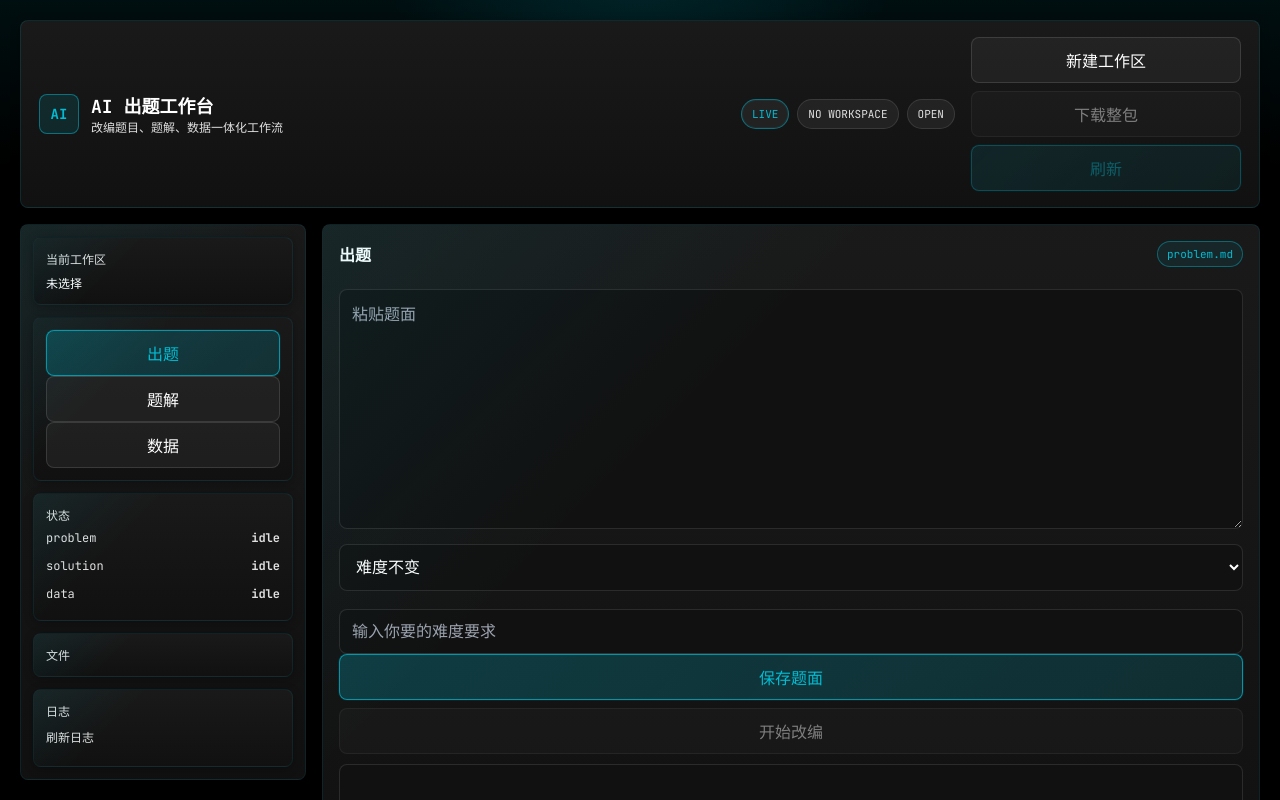
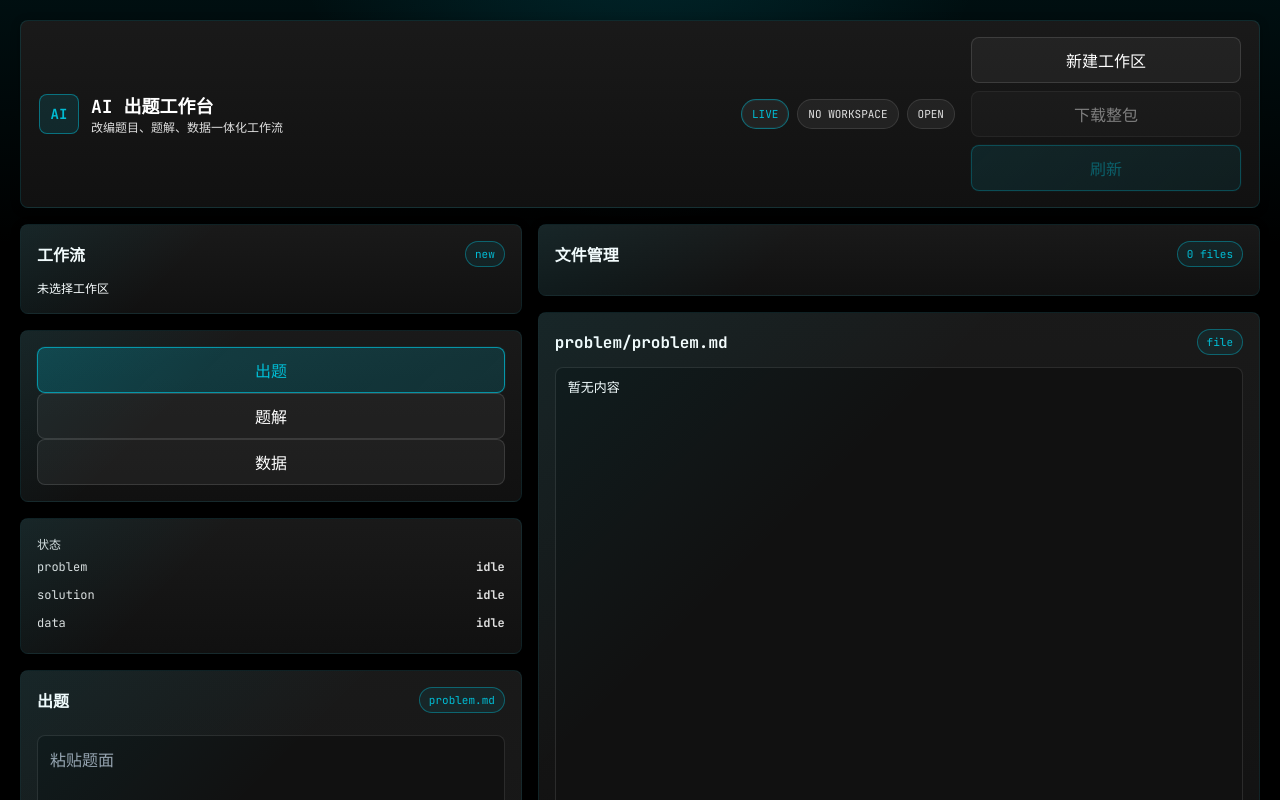
Before and after one commit to doing-1024/ai-problem-maker, a Vue app: page / in a window 1280 px wide. Shown: the top 800 px of the page. Built offline with nearby package versions, Linux system fonts and the light colour scheme.

Commit message:
Improve file preview layout and LLM completion handling

```diff
--- a/client/src/App.vue
+++ b/client/src/App.vue
@@ -18,15 +18,18 @@
       </div>
     </header>
 
-    <main class="layout">
-      <aside class="sidebar">
-        <div class="section">
-          <div class="section-title">当前工作区</div>
-          <div class="workspace-id">{{ workspaceId || '未选择' }}</div>
+    <main class="workspace-layout">
+      <section class="control-pane">
+        <div class="panel">
+          <div class="panel-head">
+            <h2>工作流</h2>
+            <span class="panel-chip">{{ workspaceId ? 'ready' : 'new' }}</span>
+          </div>
+          <div class="workspace-id">{{ workspaceId || '未选择工作区' }}</div>
           <div class="subtitle" v-if="workspaceToken">已绑定访问令牌</div>
         </div>
 
-        <div class="section">
+        <div class="panel">
           <button
             v-for="item in tabs"
             :key="item.key"
@@ -38,7 +41,7 @@
           </button>
         </div>
 
-        <div class="section">
+        <div class="panel">
           <div class="section-title">状态</div>
           <div v-for="(item, key) in status" :key="key" class="status-line">
             <span>{{ key }}</span>
@@ -47,30 +50,6 @@
           <div class="subtitle" v-if="status.problem.message || status.solution.message || status.data.message">
             {{ status.problem.message || status.solution.message || status.data.message }}
           </div>
-        </div>
-
-        <div class="section">
-          <div class="section-title">文件</div>
-          <div v-for="file in files" :key="file" class="file-item" @click="openFile(file)">
-            {{ file }}
-          </div>
-        </div>
-
-        <div class="section">
-          <div class="section-title">日志</div>
-          <div class="file-item" @click="loadLogs">刷新日志</div>
-        </div>
-      </aside>
-
-      <section class="content">
-        <div class="panel live-panel" v-if="liveEvent || liveText">
-          <div class="panel-head">
-            <h2>实时反馈</h2>
-            <span class="panel-chip">stream</span>
-          </div>
-          <div class="live-meta" v-if="liveEvent">{{ liveEvent.stage }} · {{ liveEvent.state || liveEvent.phase }}</div>
-          <div class="live-meta" v-if="activeJobMessage">{{ activeJobMessage }}</div>
-          <pre>{{ liveText }}</pre>
         </div>
 
         <div v-if="errorMessage" class="alert">{{ errorMessage }}</div>
@@ -92,7 +71,6 @@
             <button class="btn primary" @click="saveProblemRaw">保存题面</button>
             <button class="btn" @click="generateProblem" :disabled="!workspaceId">开始改编</button>
           </div>
-          <pre>{{ selectedContent || problemPreview }}</pre>
         </div>
 
         <div v-else-if="tab === 'solution'" class="panel">
@@ -103,7 +81,6 @@
           <div class="row">
             <button class="btn primary" @click="generateSolution" :disabled="!workspaceId">生成题解</button>
           </div>
-          <pre>{{ selectedContent }}</pre>
         </div>
 
         <div v-else class="panel">
@@ -115,15 +92,46 @@
             <button class="btn primary" @click="generateDataPlan" :disabled="!workspaceId">生成数据方案</button>
             <button class="btn" @click="runData" :disabled="!workspaceId">Run</button>
           </div>
-          <pre>{{ selectedContent }}</pre>
         </div>
 
-        <div class="panel" v-if="logsText">
+        <div class="panel">
           <div class="panel-head">
             <h2>日志</h2>
             <span class="panel-chip">activity</span>
           </div>
-          <pre>{{ logsText }}</pre>
+          <button class="btn" @click="loadLogs" :disabled="!workspaceId">刷新日志</button>
+          <pre class="compact-pre" v-if="logsText">{{ logsText }}</pre>
+        </div>
+      </section>
+
+      <section class="file-pane">
+        <div class="panel file-browser">
+          <div class="panel-head">
+            <h2>文件管理</h2>
+            <span class="panel-chip">{{ files.length }} files</span>
+          </div>
+          <div class="file-list">
+            <button
+              v-for="file in files"
+              :key="file"
+              class="file-item"
+              :class="{ active: selectedFile === file }"
+              @click="openFile(file)"
+            >
+              {{ file }}
+            </button>
+          </div>
+        </div>
+
+        <div class="panel file-viewer">
+          <div class="panel-head">
+            <div>
+              <h2>{{ selectedFile || defaultFileName }}</h2>
+              <div class="live-meta" v-if="liveEvent">{{ liveEvent.stage }} · {{ liveEvent.state || liveEvent.phase }} · {{ activeJobMessage }}</div>
+            </div>
+            <span class="panel-chip">{{ livePreview ? 'stream preview' : 'file' }}</span>
+          </div>
+          <pre>{{ selectedContent || problemPreview || '暂无内容' }}</pre>
         </div>
       </section>
     </main>
@@ -131,7 +139,7 @@
 </template>
 
 <script setup>
-import { onMounted, ref } from 'vue';
+import { computed, onMounted, ref } from 'vue';
 
 const tabs = [
   { key: 'problem', label: '出题' },
@@ -143,6 +151,7 @@ const tab = ref('problem');
 const workspaceId = ref(localStorage.getItem('workspaceId') || '');
 const workspaceToken = ref(localStorage.getItem('workspaceToken') || '');
 const files = ref([]);
+const selectedFile = ref('');
 const selectedContent = ref('');
 const problemRaw = ref('');
 const problemPreview = ref('');
@@ -150,9 +159,9 @@ const difficultyMode = ref('same');
 const difficultyText = ref('');
 const errorMessage = ref('');
 const logsText = ref('');
-const liveText = ref('');
 const liveEvent = ref(null);
 const activeJobMessage = ref('');
+const livePreview = ref(false);
 const status = ref({
   problem: { state: 'idle' },
   solution: { state: 'idle' },
@@ -258,6 +267,8 @@ async function saveProblemRaw() {
 async function generateProblem() {
   errorMessage.value = '';
   try {
+    selectedFile.value = 'problem/problem.md';
+    livePreview.value = true;
     const result = await api(`/api/workspaces/${workspaceId.value}/problem`, {
       method: 'POST',
       body: JSON.stringify({
@@ -266,7 +277,9 @@ async function generateProblem() {
         sourceText: problemRaw.value
       })
     });
+    selectedFile.value = result.path || 'problem/problem.md';
     selectedContent.value = result.content;
+    livePreview.value = false;
     if (result.cached) {
       errorMessage.value = '题目已命中缓存';
     }
@@ -278,8 +291,11 @@ async function generateProblem() {
 
 async function generateSolution() {
   errorMessage.value = '';
+  selectedFile.value = 'solution/solution.md';
+  livePreview.value = true;
   const result = await api(`/api/workspaces/${workspaceId.value}/solution`, { method: 'POST' });
   selectedContent.value = result.markdown;
+  livePreview.value = false;
   if (result.cached) {
     errorMessage.value = '题解已命中缓存';
   }
@@ -288,8 +304,11 @@ async function generateSolution() {
 
 async function generateDataPlan() {
   errorMessage.value = '';
+  selectedFile.value = 'data/hack_plan.md';
+  livePreview.value = true;
   const result = await api(`/api/workspaces/${workspaceId.value}/data/plan`, { method: 'POST' });
   selectedContent.value = result.plan;
+  livePreview.value = false;
   if (result.cached) {
     errorMessage.value = '数据方案已命中缓存';
   }
@@ -299,8 +318,11 @@ async function generateDataPlan() {
 async function runData() {
   errorMessage.value = '';
   try {
+    selectedFile.value = 'data/datas.zip';
+    livePreview.value = true;
     const result = await api(`/api/workspaces/${workspaceId.value}/data/run`, { method: 'POST' });
     selectedContent.value = JSON.stringify(result, null, 2);
+    livePreview.value = false;
     if (result.cached) {
       errorMessage.value = '数据包已命中缓存';
     }
@@ -320,7 +342,9 @@ async function openFile(file) {
     });
     const text = await res.text();
     if (!res.ok) throw new Error(text || 'open failed');
+    selectedFile.value = file;
     selectedContent.value = text;
+    livePreview.value = false;
   } catch (error) {
     errorMessage.value = error.message;
   }
@@ -352,6 +376,24 @@ onMounted(async () => {
 });
 
 let eventSource = null;
+const defaultFileName = computed(() => fileForTab(tab.value));
+
+function fileForTab(key) {
+  if (key === 'solution') return 'solution/solution.md';
+  if (key === 'data') return 'data/hack_plan.md';
+  return 'problem/problem.md';
+}
+
+function fileForEvent(data) {
+  if (data.stage === 'solution') return data.phase === 'final' ? 'solution/solution.md' : 'solution/solution.md';
+  if (data.stage === 'data') {
+    if (data.phase === 'gen') return 'data/gen.py';
+    if (data.phase === 'run') return 'data/datas.zip';
+    return 'data/hack_plan.md';
+  }
+  return 'problem/problem.md';
+}
+
 function connectLiveFeed() {
   if (!workspaceId.value || !workspaceToken.value) return;
   if (eventSource) eventSource.close();
@@ -373,10 +415,15 @@ function connectLiveFeed() {
   eventSource.addEventListener('task:partial', ev => {
     const data = JSON.parse(ev.data);
     liveEvent.value = data;
-    liveText.value = data.text || '';
+    const text = data.text || '';
+    selectedFile.value = fileForEvent(data);
+    selectedContent.value = text ? `${text}\n\n[实时预览 ${text.length} 字，完整文件以最终生成结果为准]` : '';
+    livePreview.value = true;
   });
   eventSource.onerror = () => {
-    liveText.value = liveText.value || 'stream disconnected, retrying...';
+    if (!selectedContent.value) {
+      selectedContent.value = 'stream disconnected, retrying...';
+    }
   };
 }
 </script>
--- a/client/src/style.css
+++ b/client/src/style.css
@@ -126,14 +126,13 @@ select {
   box-shadow: inset 0 0 0 1px rgba(0, 188, 212, 0.08);
 }
 
-.layout {
+.workspace-layout {
   display: grid;
-  grid-template-columns: 286px minmax(0, 1fr);
+  grid-template-columns: minmax(360px, 0.82fr) minmax(520px, 1.18fr);
   gap: 16px;
   align-items: start;
 }
 
-.sidebar,
 .panel,
 .section {
   border-radius: var(--radius-card);
@@ -144,7 +143,6 @@ select {
   overflow: hidden;
 }
 
-.sidebar::before,
 .panel::before,
 .section::before {
   content: '';
@@ -154,11 +152,15 @@ select {
   pointer-events: none;
 }
 
-.sidebar {
-  padding: 12px;
+.control-pane,
+.file-pane {
+  min-width: 0;
   display: flex;
   flex-direction: column;
-  gap: 12px;
+  gap: 16px;
+}
+
+.control-pane {
   position: sticky;
   top: 20px;
 }
@@ -216,33 +218,41 @@ select {
   opacity: 0.45;
 }
 
+.file-list {
+  display: grid;
+  gap: 6px;
+  max-height: 260px;
+  overflow: auto;
+}
+
 .file-item {
-  padding: 8px 0;
-  border-bottom: 1px solid rgba(224, 224, 224, 0.06);
+  width: 100%;
+  padding: 9px 10px;
+  border: 1px solid rgba(224, 224, 224, 0.08);
+  border-radius: var(--radius-card);
+  background: rgba(17, 17, 17, 0.72);
   font-size: 12px;
   cursor: pointer;
   color: var(--light-grey);
-  transition: color 0.18s ease, transform 0.18s ease;
+  text-align: left;
+  transition: color 0.18s ease, transform 0.18s ease, border-color 0.18s ease;
 }
 
 .file-item:hover {
   color: var(--cyan);
   transform: translateX(2px);
+  border-color: rgba(0, 188, 212, 0.4);
 }
 
-.file-item:last-child {
-  border-bottom: 0;
+.file-item.active {
+  color: var(--cyan);
+  border-color: rgba(0, 188, 212, 0.62);
+  background: rgba(0, 188, 212, 0.08);
 }
 
-.content {
-  min-width: 0;
-  display: grid;
-  gap: 16px;
-}
-
-.live-panel {
-  border-color: rgba(0, 188, 212, 0.28);
-  background: linear-gradient(180deg, rgba(26, 26, 26, 0.98), rgba(13, 13, 13, 0.98));
+.file-pane {
+  position: sticky;
+  top: 20px;
 }
 
 .live-meta {
@@ -255,6 +265,16 @@ select {
 
 .panel {
   padding: 16px;
+}
+
+.file-viewer pre {
+  min-height: 560px;
+  max-height: calc(100vh - 250px);
+}
+
+.compact-pre {
+  min-height: 90px;
+  max-height: 180px;
 }
 
 .panel:hover {
@@ -344,11 +364,12 @@ pre:focus,
 }
 
 @media (max-width: 960px) {
-  .layout {
+  .workspace-layout {
     grid-template-columns: 1fr;
   }
 
-  .sidebar {
+  .control-pane,
+  .file-pane {
     position: static;
   }
 
```
Also changed, not shown: 2 other files (tests, documents, lock files or other folders).
